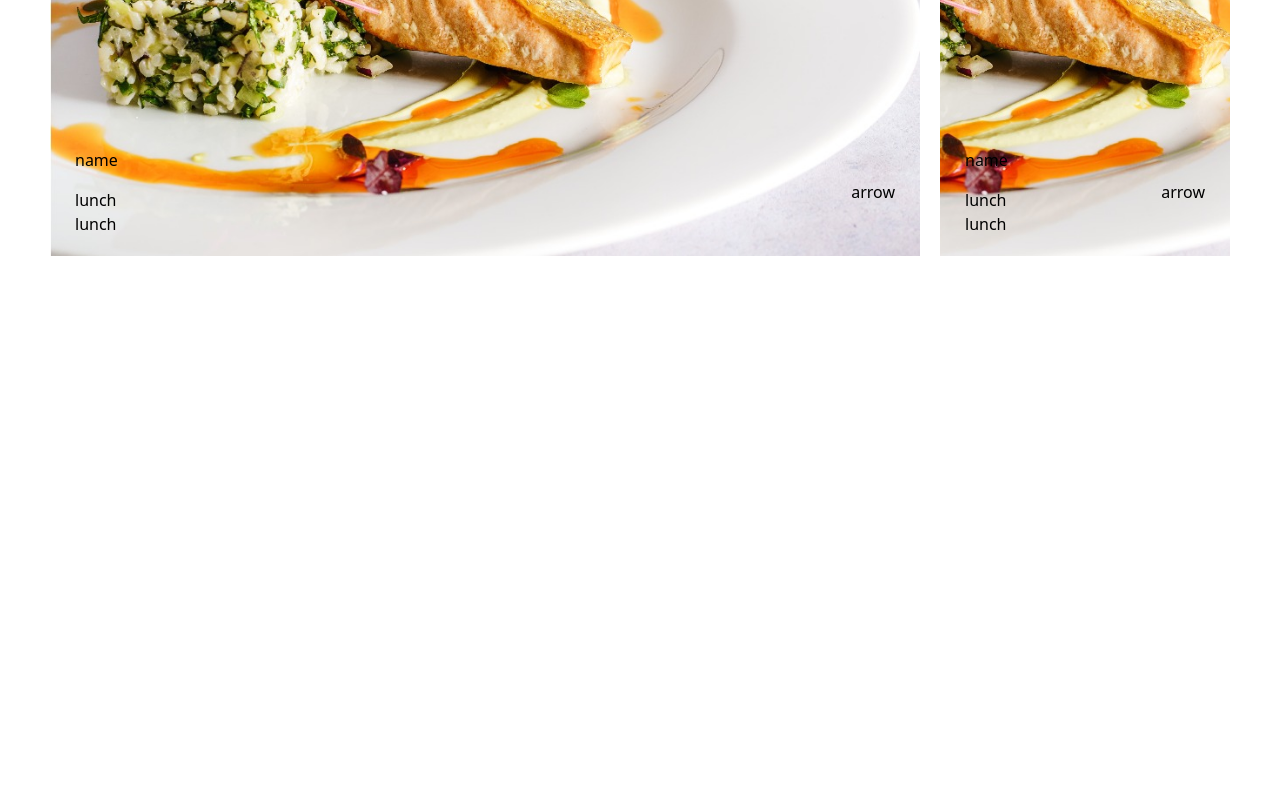
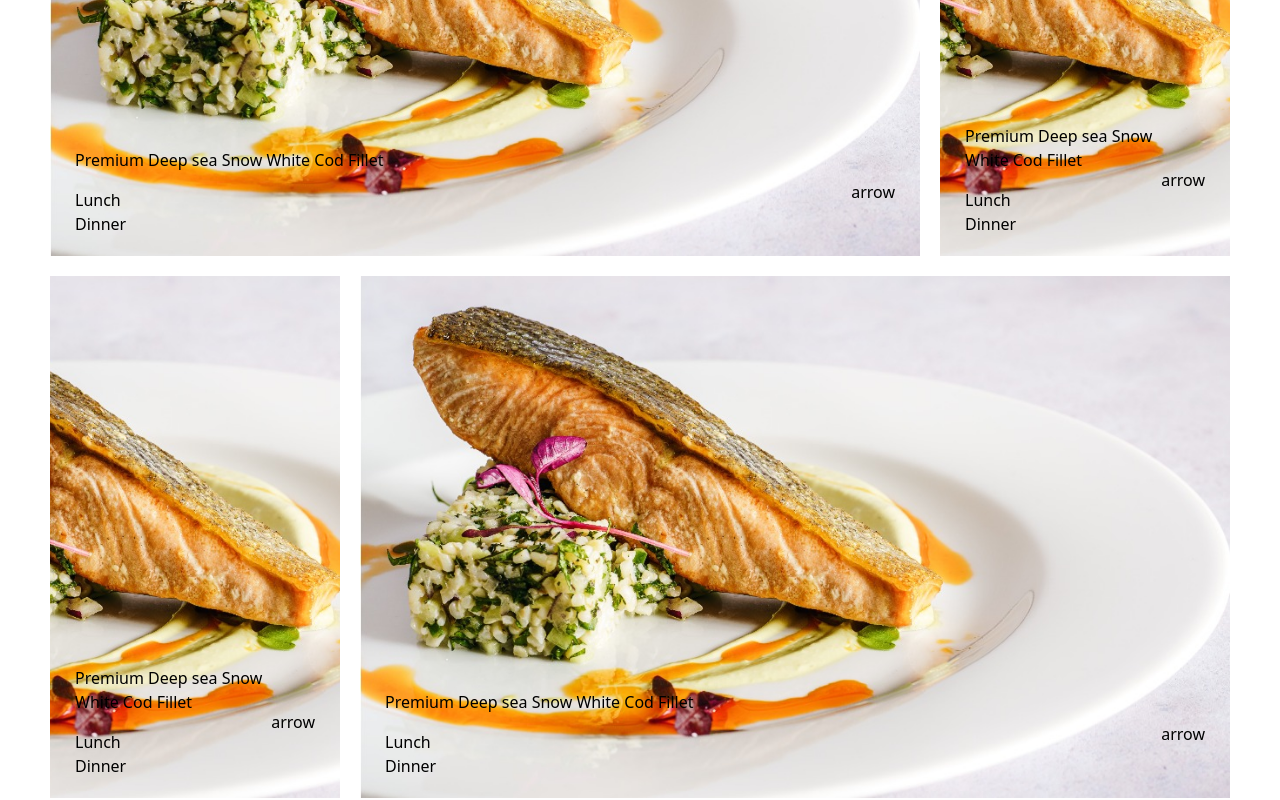
Before and after one commit to shiranlakshitha/FoodZero-React, a React (Vite) app: page /portfolio in a window 1280 px wide. Shown: the part 1240-2040 px from the top of the page. Before the commit the page ends 1596 px from the top, so only its background shows below. Built offline with nearby package versions, Linux system fonts and the light colour scheme.

Commit message:
feat: update PortfolioCard to accept props for dynamic content and enhance Portfolio layout with multiple cards

```diff
--- a/src/components/PortfolioCard.tsx
+++ b/src/components/PortfolioCard.tsx
@@ -1,18 +1,17 @@
-import assets from "../assets/assets"
 
 
-const PortfolioCard = () => {
+const PortfolioCard = ({ item }: { item: { name: string; meal: string; type: string; image: string } }) => {
   return (
     <div className="w-full max-h-[600px] h-full overflow-hidden relative">
       <div className="w-full h-full">
-        <img className="w-full h-full object-cover" src={assets.portfolio1} alt="" />
+        <img className="w-full h-full object-cover" src={item.image} alt="" />
       </div>
       <div className="absolute bottom-5 w-full px-[25px] flex flex-row justify-between items-center">
         <div className="flex flex-col gap-4">
-          <h3>name</h3>
+          <h3>{item.name}</h3>
           <div>
-            <p>lunch</p>
-            <p>lunch</p>
+            <p>{item.meal}</p>
+            <p>{item.type}</p>
           </div>
         </div>
         <div>arrow</div>
--- a/src/pages/Portfolio.tsx
+++ b/src/pages/Portfolio.tsx
@@ -5,6 +5,11 @@ import PortfolioCard from '../components/PortfolioCard'
 
 
 const types: string[] = ['All', 'starters', 'lunch', 'dinner', 'drinks', 'sweets', 'fruits']
+
+const items: {name: string, meal: string, type: string, image: string}[] =[
+  {name: 'Premium Deep sea Snow White Cod Fillet', meal: 'Lunch' ,type: 'Dinner', image: assets.portfolio1},
+
+]
 
 const Portfolio = () => {
 
@@ -35,11 +40,17 @@ const Portfolio = () => {
           </div>
           <div className='mt-[50px]'>
             <div className='flex gap-5 items-stretch'>
-              <div className='flex-3'><PortfolioCard /></div>
-              <div className='flex-1'><PortfolioCard /></div>
+              <div className='flex-3'><PortfolioCard item={items[0]} /></div>
+              <div className='flex-1'><PortfolioCard  item={items[0]}/></div>
             </div>
-            <div></div>
-            <div></div>
+            <div className='flex gap-5 mt-5 items-stretch'>
+              <div className='flex-1'><PortfolioCard item={items[0]}/></div>
+              <div className='flex-3'><PortfolioCard item={items[0]}/></div>
+            </div>
+            <div className='flex gap-5 mt-5 items-stretch'>
+              <div className='flex-1'><PortfolioCard item={items[0]}/></div>
+              <div className='flex-1'><PortfolioCard item={items[0]}/></div>
+            </div>
           </div>
       </div>
     </>
```
